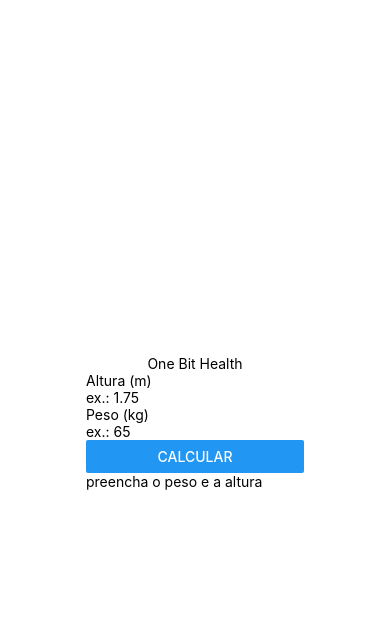
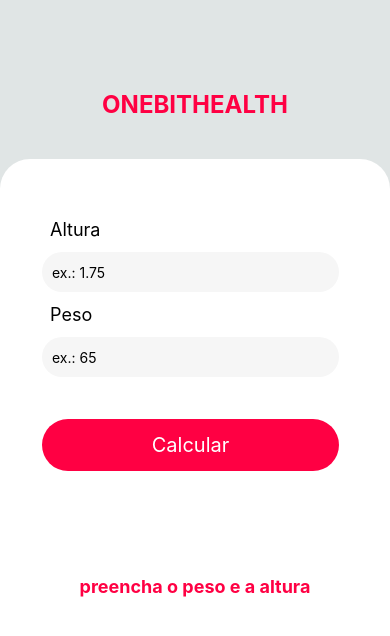
Before and after one commit to VCach333/onebithealth, a React Native app: screen / in a window 390 px wide. Shown: the top 636 px of the page. Built offline with nearby package versions, Linux system fonts and the light colour scheme.

Commit message:
estilo da aula

```diff
--- a/App.js
+++ b/App.js
@@ -1,13 +1,13 @@
 import { StatusBar } from 'expo-status-bar';
 import { StyleSheet, Text, View } from 'react-native';
-import Main from './src/components/Main/'
+import Form from './src/components/Form/'
 import Title from './src/components/Title/'
 
 export default function App() {
   return (
     <View style={styles.container}>
       <Title />
-      <Main />
+      <Form />
     </View>
 
   );
@@ -16,8 +16,7 @@
 const styles = StyleSheet.create({
   container: {
     flex: 1,
-    backgroundColor: '#fff',
-    alignItems: 'center',
-    justifyContent: 'center',
+    backgroundColor: '#e0e5e5',
+    paddingTop: 80
   },
 });
--- /dev/null
+++ b/src/components/Form/ResultImc/index.js
@@ -0,0 +1,12 @@
+import React from 'react';
+import { View, Text } from 'react-native';
+import styles from './style'
+
+export default function ResultImc(props) {
+    return(
+        <View style={styles.resultImc}>
+            <Text style={styles.information}>{props.messageResultImc}</Text>
+            <Text style={styles.numberImc}>{props.resultImc}</Text>
+        </View>
+    );
+}
--- /dev/null
+++ b/src/components/Form/ResultImc/style.js
@@ -0,0 +1,25 @@
+import { StyleSheet } from "react-native";
+
+const styles = StyleSheet.create({
+
+    resultImc: {
+        flex: 1,
+        marginTop: 15,
+        paddingTop: 60,
+        borderRadius: 50,
+        alignItems: 'center',
+        width: '100%',
+    },
+    numberImc: {
+        fontSize: 48,
+        color: '#ff0043',
+        fontWeight: 'bold',
+    },
+    information: {
+        fontSize: 18,
+        color: '#ff0043',
+        fontWeight: 'bold',
+    }
+});
+
+export default styles;
--- a/src/components/Form/index.js
+++ b/src/components/Form/index.js
@@ -1,6 +1,8 @@
 import React, { useState } from 'react';
-import { View, Text, TextInput, Button } from 'react-native';
-import ResultImc from '../ResultImc/'
+import { View, Text, TextInput, Button, TouchableOpacity } from 'react-native';
+import ResultImc from './ResultImc'
+import styles from './style'
+
 
 export default function Form() {
 
@@ -20,7 +22,7 @@
             setHeight(null);
             setWeight(null);
             setMessageImc('Seu IMC é igual:');
-            setTextButton('Calcular Novemente');
+            setTextButton('Calcular Novamente');
             return;
         }
 
@@ -30,28 +32,37 @@
     }
 
     return(
-        <View>
-            <View>
-                <Text>Altura (m)</Text>
+        <View style={styles.formContext}>
+            <View style={styles.form}>
+                <Text style={styles.formLabel}>Altura</Text>
                 <TextInput
+                    style={styles.input}
                     onChangeText={setHeight}
                     value={height}
                     keyboardType='numeric'
                     placeholder='ex.: 1.75'
                     />
 
-                <Text>Peso (kg)</Text>
+                <Text style={styles.formLabel}>Peso</Text>
                 <TextInput
+                    style={styles.input}
                     onChangeText={setWeight}
                     value={weight}
                     placeholder='ex.: 65'
                     keyboardType='numeric'
                 />
 
-                <Button
+                {/* <Button
                     title={textButton}
                     onPress={() => {validationImc()}}
-                />
+                /> */}
+                <TouchableOpacity
+                    style={styles.buttonCalculator}
+                    title={textButton}
+                    onPress={() => {validationImc()}}
+                >
+                    <Text style={styles.textButtonCalculator}>{textButton}</Text>
+                </TouchableOpacity>
             </View>
 
             <ResultImc messageResultImc={messageImc} resultImc={imc} />
--- /dev/null
+++ b/src/components/Form/style.js
@@ -0,0 +1,51 @@
+import { StyleSheet } from "react-native";
+
+const styles = StyleSheet.create({
+
+    formContext: {
+        width: '100%',
+        height: '100%',
+        bottom: 0,
+        backgroundColor: '#fff',
+        alignItems: 'center',
+        marginTop: 30,
+        borderTopLeftRadius: 30,
+        borderTopRightRadius: 30,
+    },
+    form: {
+        width: '100%',
+        height: 'auto',
+        marginTop: 30,
+        padding: 30
+    },
+    formLabel: {
+        color: '#000',
+        fontSize: 18,
+        paddingLeft: 20
+    },
+    input: {
+        width: '90%',
+        borderRadius: 50,
+        backgroundColor: '#f6f6f6',
+        height: 40,
+        margin: 12,
+        paddingLeft: 10,
+    },
+    buttonCalculator: {
+        borderRadius: 50,
+        alignItems: 'center',
+        justifyContent: 'center',
+        width: '90%',
+        backgroundColor: '#ff0043',
+        paddingTop: 14,
+        paddingBottom: 14,
+        marginLeft: 12,
+        marginTop: 30,
+    },
+    textButtonCalculator: {
+        fontSize: 20,
+        color: '#fff'
+    }
+});
+
+export default styles;
--- a/src/components/Main/index.js
+++ /dev/null
@@ -1,11 +0,0 @@
-import React, {useState} from 'react';
-import { View } from 'react-native';
-import Form from '../Form'
-
-export default function Main() {
-    return (
-        <View>
-            <Form />
-        </View>
-    );
-}
--- a/src/components/ResultImc/index.js
+++ /dev/null
@@ -1,11 +0,0 @@
-import React from 'react';
-import { View, Text } from 'react-native';
-
-export default function ResultImc(props) {
-    return(
-        <View>
-            <Text>{props.messageResultImc}</Text>
-            <Text>{props.resultImc}</Text>
-        </View>
-    );
-}
--- a/src/components/Title/index.js
+++ b/src/components/Title/index.js
@@ -1,10 +1,11 @@
 import React from 'react';
 import { View, Text } from 'react-native';
+import styles from './style'
 
 export default function Title() {
     return (
-        <View>
-            <Text>One Bit Health</Text>
+        <View style={styles.boxTitle}>
+            <Text style={styles.textTitle}>OneBitHealth</Text>
         </View>
     );
 }
--- /dev/null
+++ b/src/components/Title/style.js
@@ -0,0 +1,18 @@
+import { StyleSheet } from "react-native";
+
+const styles = StyleSheet.create({
+
+    boxTitle: {
+        alignItems: 'center',
+        justifyContent: 'center',
+        padding: 10
+    },
+    textTitle: {
+        color: '#ff0043',
+        fontSize: 24,
+        fontWeight: 'bold',
+        textTransform: 'uppercase'
+    }
+});
+
+export default styles;
```
